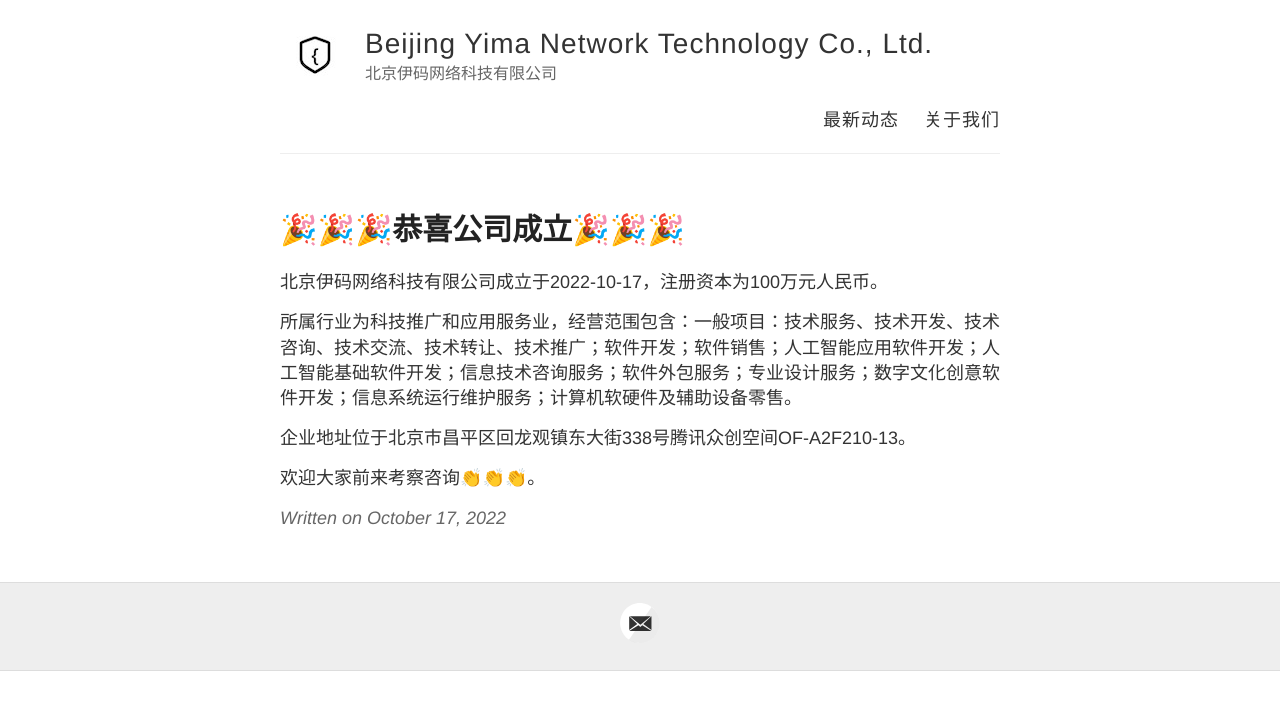
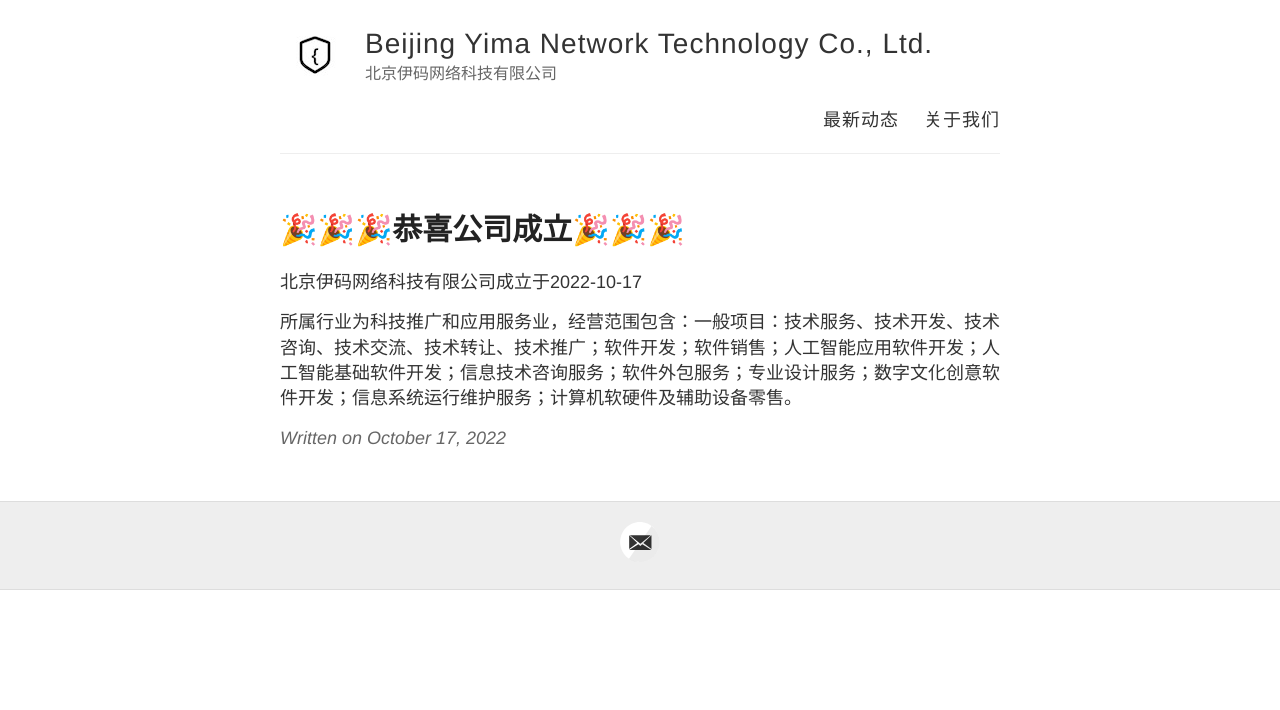
Before and after one commit to yimabj/yimabj.github.io, a Jekyll site: the page built from _posts/2022-10-17-Hello-World.md, in a window 1280 px wide. Shown: the top 710 px of the page. Built offline with Jekyll 4.4.1, drawn with Linux system fonts in a browser that asks for light colours; Markdown is read by kramdown in place of the engine named in the settings.

Commit message:
Update 2022-10-17-Hello-World.md

```diff
--- a/_posts/2022-10-17-Hello-World.md
+++ b/_posts/2022-10-17-Hello-World.md
@@ -3,10 +3,6 @@
 title: 🎉🎉🎉恭喜公司成立🎉🎉🎉
 ---
 
-北京伊码网络科技有限公司成立于2022-10-17，注册资本为100万元人民币。
+北京伊码网络科技有限公司成立于2022-10-17
 
 所属行业为科技推广和应用服务业，经营范围包含：一般项目：技术服务、技术开发、技术咨询、技术交流、技术转让、技术推广；软件开发；软件销售；人工智能应用软件开发；人工智能基础软件开发；信息技术咨询服务；软件外包服务；专业设计服务；数字文化创意软件开发；信息系统运行维护服务；计算机软硬件及辅助设备零售。
-
-企业地址位于北京市昌平区回龙观镇东大街338号腾讯众创空间OF-A2F210-13。
-
-欢迎大家前来考察咨询👏👏👏。
```
